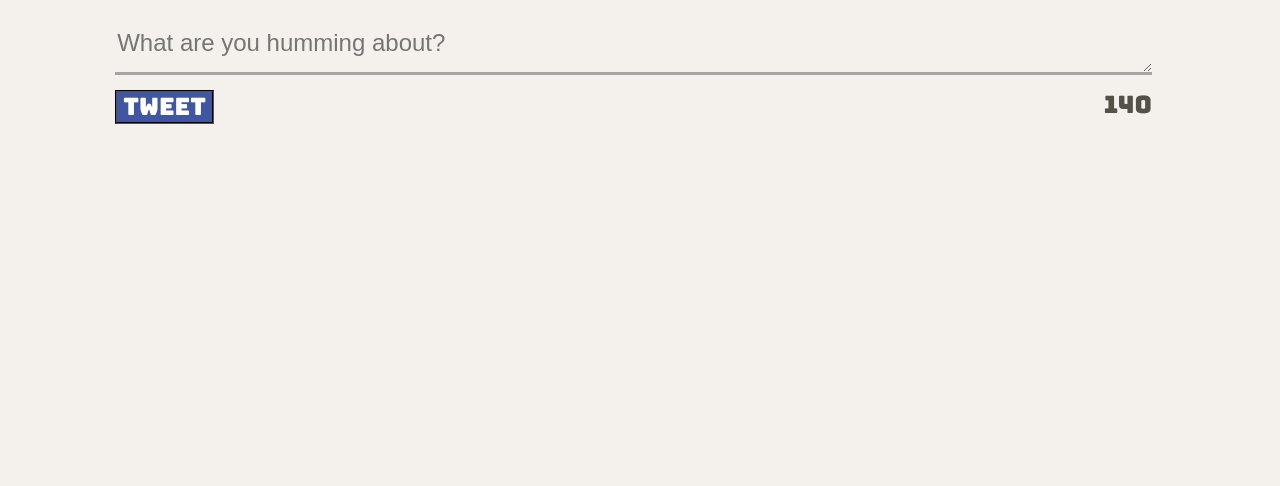
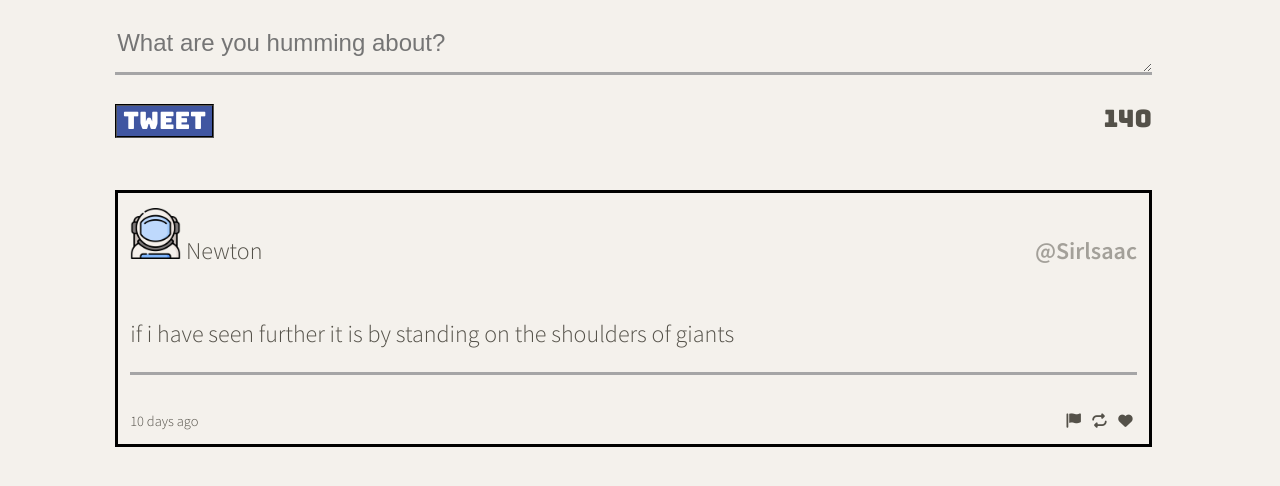
Before and after one commit to LIZXP/tweeter, a website: page public/index.html in a window 1280 px wide. Shown: the part 594-1080 px from the top of the page. Before the commit the page ends 800 px from the top, so only its background shows below. Drawn offline with nearby package versions, Linux system fonts and the light colour scheme.

Commit message:
add container to display the posted message and add the css styles

```diff
--- a/public/index.html
+++ b/public/index.html
@@ -36,6 +36,7 @@
     <link rel="stylesheet" href="/styles/nav.css" type="text/css" />
     <link rel="stylesheet" href="/styles/header.css" type="text/css" />
     <link rel="stylesheet" href="/styles/new-tweet.css" type="text/css" />
+    <link rel="stylesheet" href="/styles/tweet.css" type="text/css" />
 
     <!-- External JS -->
     <script src="https://ajax.googleapis.com/ajax/libs/jquery/3.4.1/jquery.min.js"></script>
@@ -58,7 +59,7 @@
         <i class="fa-solid fa-angles-down"></i>
       </div>
     </nav>
-    <header>
+    <header class="mainheader">
       <div>
         <img src="/images/profile-hex.png" />
       </div>
@@ -83,6 +84,34 @@
           </div>
         </form>
       </section>
+      <!-- posted-tweets goes under -->
+      <section class="posted-tweets">
+        <article>
+          <header class="tweetheader">
+            <div>
+              <img id="image" src="./images/chat1.png" alt="chaticon" />
+              <label for="">Newton</label>
+            </div>
+            <h4>@Sirlsaac</h4>
+          </header>
+          <main>
+            <p class="posttext">
+              if i have seen further it is by standing on the shoulders of
+              giants
+            </p>
+          </main>
+          <footer>
+            <div class="foot-content">
+              <p>10 days ago</p>
+              <div id="foot-icons">
+                <i class="fa-solid fa-flag"></i>
+                <i class="fa-solid fa-repeat"></i>
+                <i class="fa-solid fa-heart"></i>
+              </div>
+            </div>
+          </footer>
+        </article>
+      </section>
     </main>
   </body>
 </html>
--- a/public/styles/header.css
+++ b/public/styles/header.css
@@ -1,4 +1,4 @@
-header {
+.mainheader {
   display: flex;
   flex-flow: column;
   height: 400px;
--- a/public/styles/layout.css
+++ b/public/styles/layout.css
@@ -33,3 +33,11 @@ body {
   background-color: #f4f1ec;
   justify-content: end;
 }
+.posted-tweets {
+  display: flex;
+  flex-flow: row wrap;
+  width: 90%;
+  background-color: #f4f1ec;
+  justify-content: left;
+  margin-top: 1rem;
+}
--- a/public/styles/new-tweet.css
+++ b/public/styles/new-tweet.css
@@ -4,6 +4,7 @@
   width: 90%;
   background-color: #f4f1ec;
   font-family: sans-serif;
+  margin-bottom: 1.5em;
 }
 .new-tweet form {
   display: flex;
@@ -13,7 +14,7 @@ textarea {
   background-color: #f4f1ec;
   border: hidden;
   border-bottom: 3px solid rgb(165, 165, 166);
-  margin-bottom: 10px;
+  margin-bottom: 1.5rem;
 }
 
 #tweet-text {
--- /dev/null
+++ b/public/styles/tweet.css
@@ -0,0 +1,61 @@
+.posted-tweets {
+  display: flex;
+  flex-direction: column;
+  width: 90%;
+  background-color: #f4f1ec;
+}
+article {
+  border: black solid 3px;
+  padding-left: 0.5em;
+  padding-right: 0.5em;
+  padding-top: 0.5em;
+  margin-bottom: 2em;
+}
+
+#image {
+  width: 51px;
+  height: 51px;
+}
+#username {
+  display: flex;
+  margin-right: auto;
+}
+.tweetheader {
+  display: flex;
+  flex-direction: row;
+  align-items: baseline;
+  justify-content: space-between;
+}
+.tweetheader h4 {
+  opacity: 50%;
+}
+.posttext {
+  border-bottom: 3px solid rgb(165, 165, 166);
+  padding-bottom: 1.5rem;
+}
+
+.foot-content {
+  display: flex;
+  flex-direction: row;
+  align-items: baseline;
+  justify-content: space-between;
+}
+
+.foot-content p {
+  font-size: 0.6em;
+}
+
+#foot-icons {
+  font-size: 0.6em !important;
+  letter-spacing: 0.3em;
+}
+
+#foot-icons :nth-of-type(1):hover {
+  color: rgb(175, 150, 47);
+}
+#foot-icons :nth-of-type(2):hover {
+  color: rgb(175, 150, 47);
+}
+#foot-icons :nth-of-type(3):hover {
+  color: rgb(175, 150, 47);
+}
--- a/server/data-files/initial-tweets.json
+++ b/server/data-files/initial-tweets.json
@@ -8,7 +8,7 @@
     "content": {
       "text": "If I have seen further it is by standing on the shoulders of giants"
     },
-    "created_at": 1657606785964
+    "created_at": 1657688143431
   },
   {
     "user": {
@@ -19,6 +19,6 @@
     "content": {
       "text": "Je pense , donc je suis"
     },
-    "created_at": 1657693185964
+    "created_at": 1657774543431
   }
 ]
```
Also changed, not shown: public/images/chat1.png (added), 1 other file.
